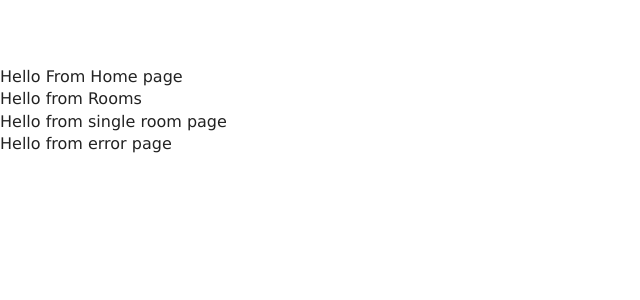
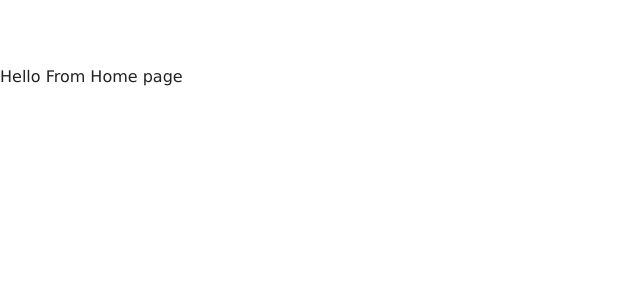
Before and after one commit to prashantbhat84/BeachResort, a React (Create React App) app: page / in a window 1280 px wide. Shown: the top 300 px of the page, without its empty margins (0-640 px from the left). Built offline with nearby package versions, Linux system fonts and the light colour scheme.

Commit message:
routing set up on Appjs

```diff
--- a/src/App.js
+++ b/src/App.js
@@ -5,14 +5,16 @@ import Home from "./components/Home";
 import Rooms from "./components/Rooms";
 import SingleRoom from "./components/SingleRoom";
 import Error from "./components/Error";
-import { Route, Link } from "react-router-dom";
+import { Route, Link, Switch } from "react-router-dom";
 function App() {
   return (
     <Fragment>
-      <Home />
-      <Rooms />
-      <SingleRoom />
-      <Error />
+      <Switch>
+        <Route exact path="/" component={Home} />
+        <Route exact path="/rooms" component={Rooms} />
+        <Route exact path="/rooms/:slug" component={SingleRoom} />
+        <Route component={Error} />
+      </Switch>
     </Fragment>
   );
 }
```
